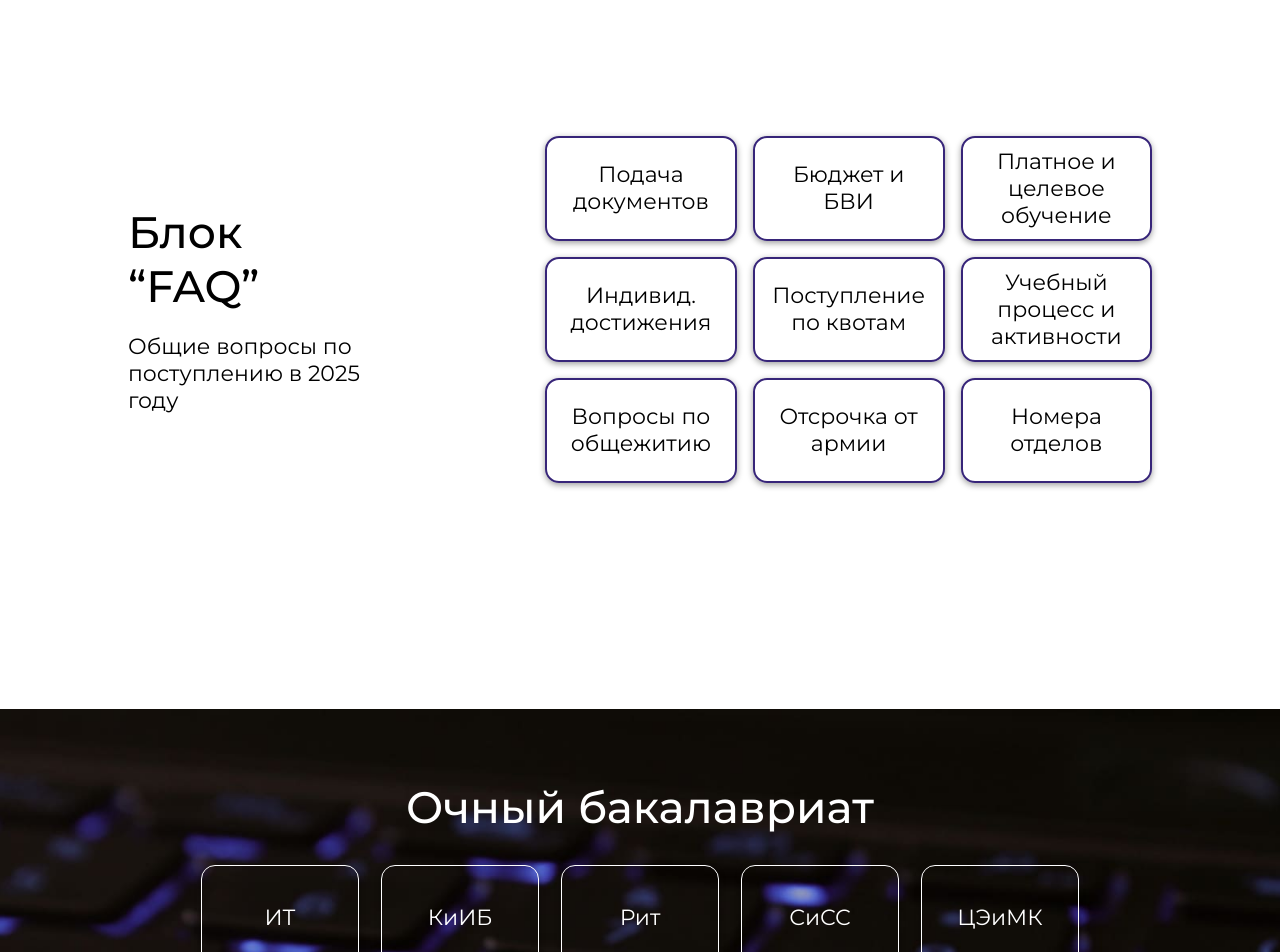
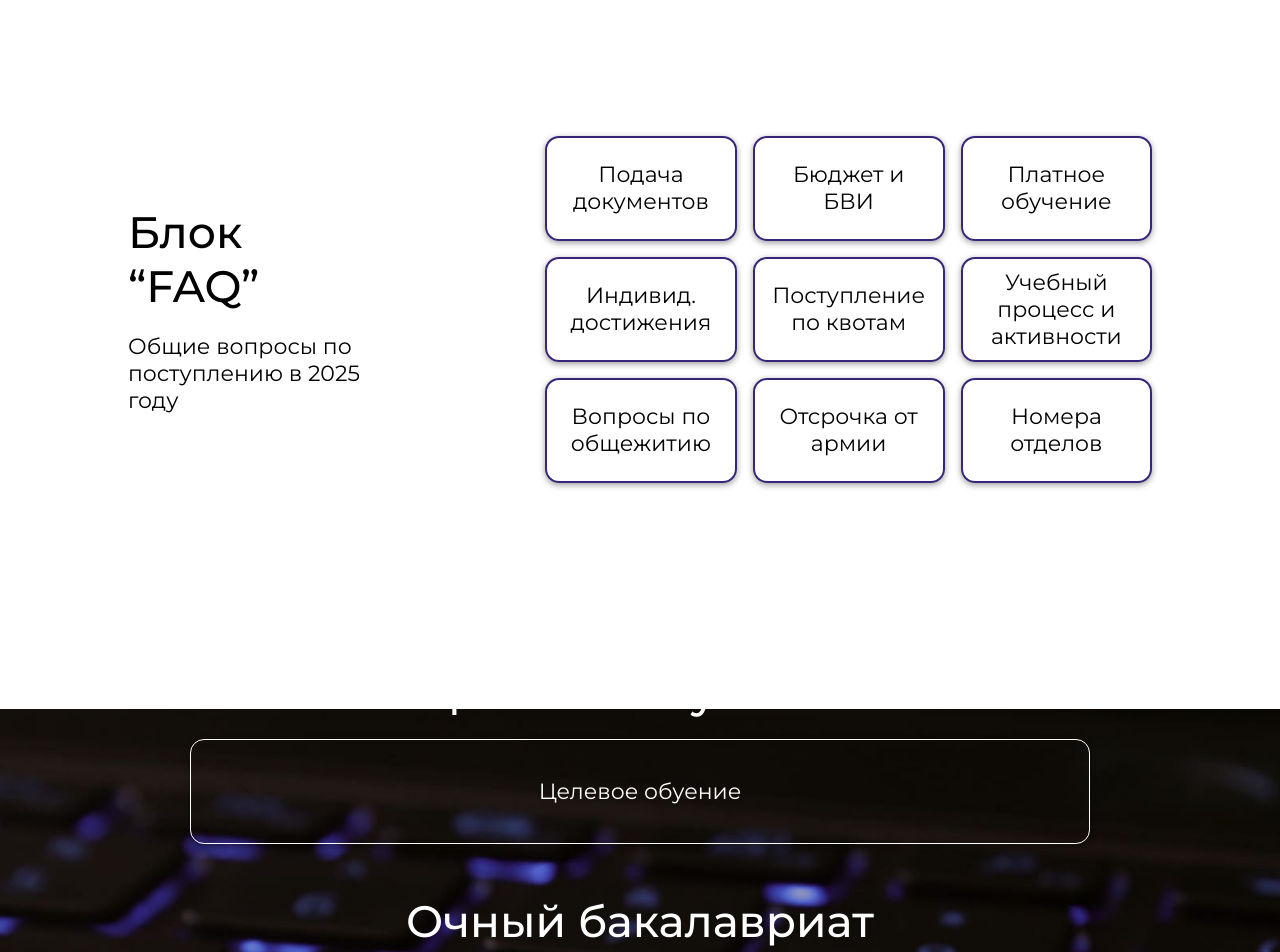
Before and after one commit to 3elt3er/MTUCI, a React (Vite) app: page /hostel in a window 1280 px wide. Shown: the part 140-1092 px from the top of the page. Built offline with nearby package versions, Linux system fonts and the light colour scheme.

Commit message:
create new button Целевое

```diff
--- a/src/components/AppRouter.jsx
+++ b/src/components/AppRouter.jsx
@@ -7,6 +7,7 @@ import PaidTraining from "../pages/PaidTraining.jsx";
 import IndividualAchievements from "../pages/IndividualAchievements.jsx";
 import Quotas from "../pages/Quotas.jsx";
 import Activities from "../pages/Activities.jsx";
+import Celevoe from "../pages/Celevoe.jsx";
 import Hostel from "../pages/Hostel.jsx";
 import Deferment from "../pages/Deferment.jsx";
 import Numbers from "../pages/Numbers.jsx";
@@ -51,6 +52,7 @@ const AppRouter = () => {
             <Route path="/individual-achievements" element={<IndividualAchievements/>}/>
             <Route path="/quotas" element={<Quotas/>}/>
             <Route path="/activities" element={<Activities/>}/>
+            <Route path="/celevoe" element={<Celevoe/>}/>
             <Route path="/hostel" element={<Hostel/>}/>
             <Route path="/deferment" element={<Deferment/>}/>
             <Route path="/numbers" element={<Numbers/>}/>
--- a/src/components/AreasOfTeaching/AreasOfTeaching.jsx
+++ b/src/components/AreasOfTeaching/AreasOfTeaching.jsx
@@ -3,7 +3,7 @@ import ButtonList from "../ButtonList/ButtonList.jsx";
 import classes from "./AreasOfTeaching.module.css";
 import PropTypes from 'prop-types';
 
-const AreasOfTeaching = ({ firstRow, secondRow, thirdRow }) => {
+const AreasOfTeaching = ({ firstRow, secondRow, thirdRow, fourRow }) => {
   const whiteButtonStyles = {
     color: 'white',
     border: '1px solid white'
@@ -11,6 +11,12 @@ const AreasOfTeaching = ({ firstRow, secondRow, thirdRow }) => {
 
   return (
     <div className={classes.flexBox}>
+      <div className={classes.areasOfTeaching}>
+        <h2>Целевое обучение</h2>
+        <ButtonList style={whiteButtonStyles}>
+          {fourRow}
+        </ButtonList>
+      </div>
       <div className={classes.areasOfTeaching}>
         <h2>Очный бакалавриат</h2>
         <ButtonList style={whiteButtonStyles}>
--- a/src/index.css
+++ b/src/index.css
@@ -99,3 +99,11 @@ a:active {
     min-width: 100%; /* Минимальная ширина изображения на всю ширину экрана */
     min-height: 100%; /* Минимальная высота изображения на всю высоту экрана */
 }
+
+.columns {
+    width: 100%;
+    height: 100%;
+    display: flex;
+    flex-direction: column;
+    gap: 20px;
+}
--- /dev/null
+++ b/src/pages/Celevoe.jsx
@@ -0,0 +1,35 @@
+import Header from "../components/UI/Header/Header.jsx";
+import AccordionSection from "../components/Accordion/AccordionSection.jsx";
+import {targetedTraining} from "../data.js";
+
+const PaidTraining = () => {
+  const executeScroll = (sectionId) => {
+    const section = document.getElementById(sectionId);
+    if (section) {
+      section.scrollIntoView({ behavior: "smooth" });
+    }
+  }; // dublirovanie func
+  return (
+    <>
+      <Header
+        arrowBack={true}
+        contains={['Целевое обучение']}
+        id={['first', 'second', 'third', 'fourth']}
+        onClick={executeScroll}
+      />
+      {/*<div className="window">*/}
+      {/*  <InfoButtonList*/}
+      {/*    infoHeader='Вопросы по подаче документов'*/}
+      {/*    infoText='А также работе приемной комиссии'*/}
+      {/*  >*/}
+      {/*    {['Работа приемной комиссии', 'Вопросы по документам', 'Правила приема 2023', 'Процесс подачи документов']}*/}
+      {/*  </InfoButtonList>*/}
+      {/*</div>*/}
+      <div className="window noHeightLimit" id='fourth'>
+        <AccordionSection infoBlock={targetedTraining} header='Целевое обучение' isAreaTeaching={false}/>
+      </div>
+    </>
+  );
+};
+
+export default PaidTraining;
--- a/src/pages/MainPage.jsx
+++ b/src/pages/MainPage.jsx
@@ -4,6 +4,7 @@ import AreasOfTeaching from "../components/AreasOfTeaching/AreasOfTeaching.jsx";
 import CardSection from "../components/CardSection/CardSection.jsx";
 import MyFooter from "../components/UI/Footer/MyFooter.jsx";
 import {useEffect, useRef} from "react";
+import '../index.css';
 
 const MainPage = () => {
 
@@ -45,7 +46,7 @@ const MainPage = () => {
                 [
                   { text: 'Подача документов', to: '/submission' },
                   { text: 'Бюджет и БВИ', to: '/budget-bvi'},
-                { text: 'Платное и целевое обучение', to: '/paid-training'},
+                  { text: 'Платное обучение', to: '/paid-training'},
                   { text: 'Индивид. достижения', to: '/individual-achievements'},
                   { text: 'Поступление по квотам', to: '/quotas'},
                   { text: 'Учебный процесс и активности', to: '/activities'},
@@ -56,8 +57,14 @@ const MainPage = () => {
               }
             </InfoButtonList>
           </div>
+        </div>
         <div className="window" id='picture'>
           <AreasOfTeaching
+          fourRow={
+            [
+              { text: 'Целевое обуение', to: '/celevoe'},
+            ]
+          }
             firstRow={
               [
                 { text: 'ИТ', to: '/facultet-it' },
@@ -110,7 +117,6 @@ const MainPage = () => {
             }
           </CardSection>
         </div>
-      </div>
       <MyFooter/>
       <button onClick={() => executeScroll('FAQ')}>
         <img ref={arrowRef} className='arrowUp' src="arrowUp.svg" alt="Стрелка вверх"/>
```
Lines whose indentation alone changed are shown as unchanged.
